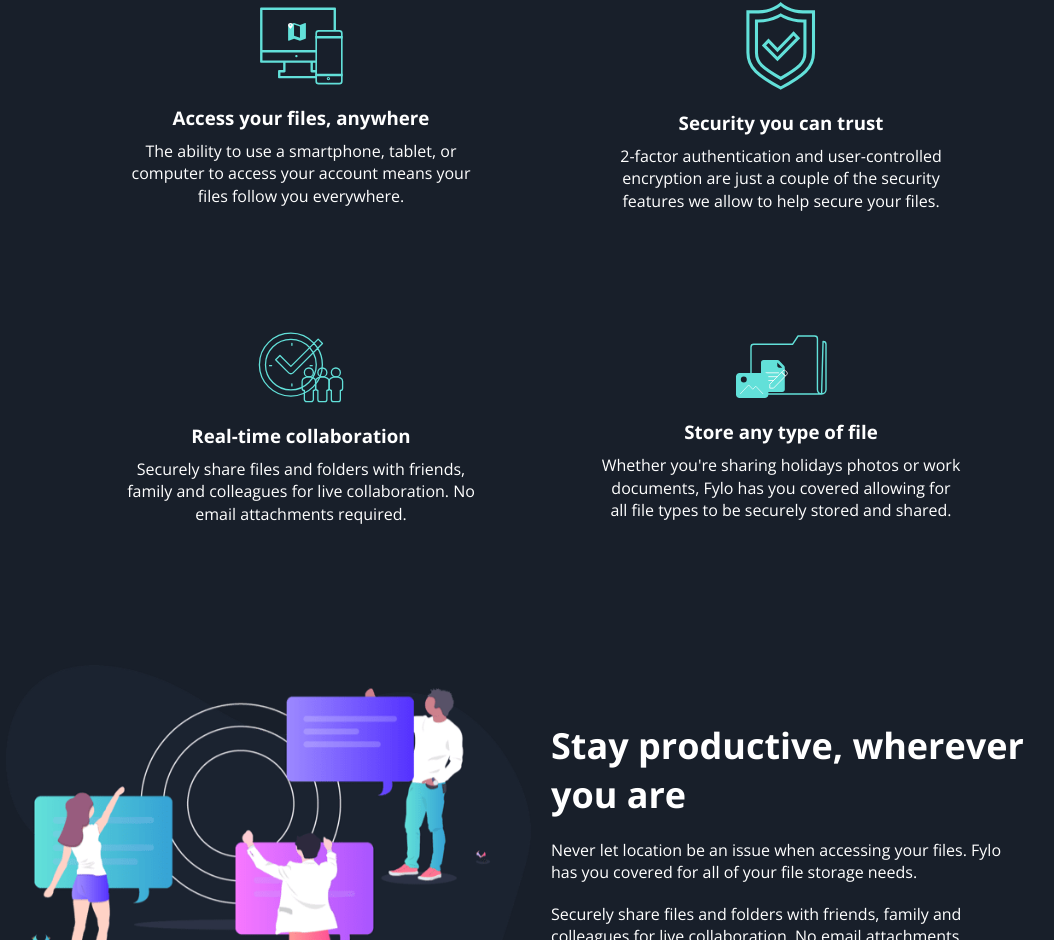
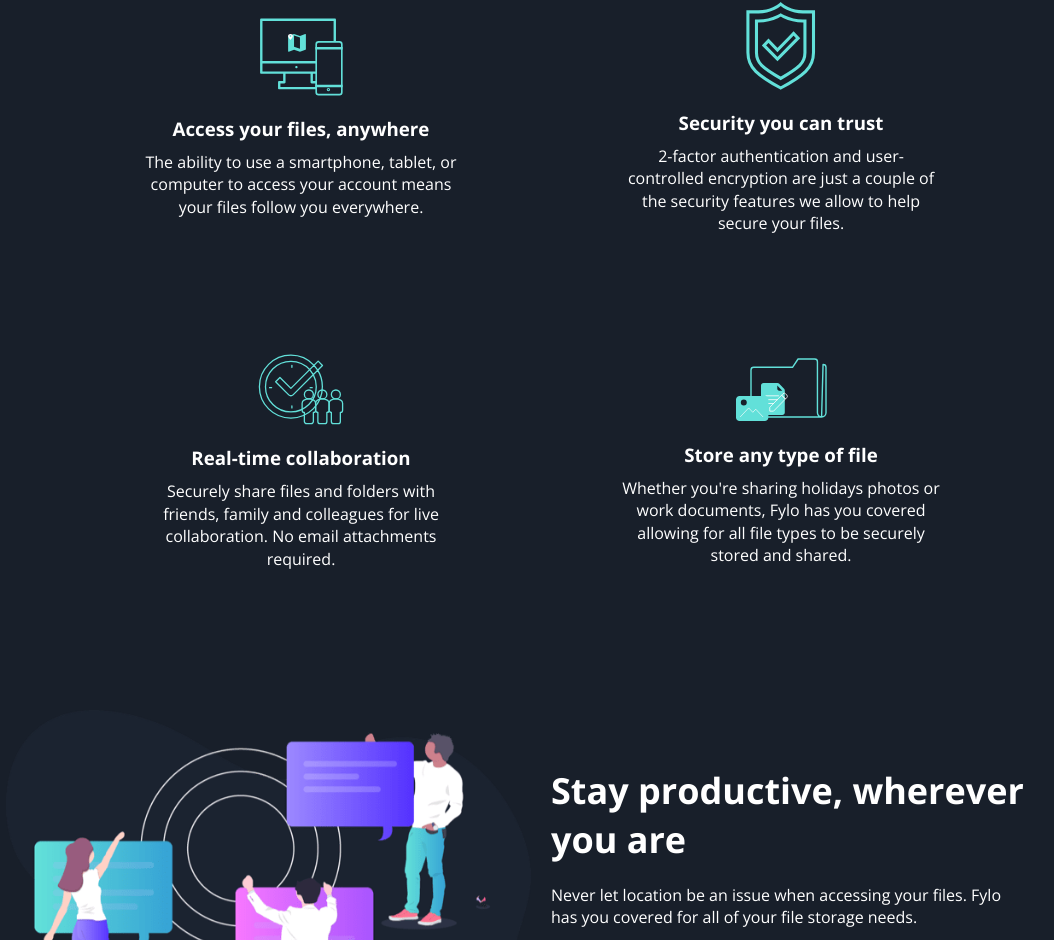
Before and after one commit to data-sets/fylo-dark-theme, a React (Create React App) app: page / in a window 1280 px wide. Shown: the part 1057-1997 px from the top of the page, without its empty margins (99-1153 px from the left). Built offline with nearby package versions, Linux system fonts and the light colour scheme.

Commit message:
added: testimonial

```diff
--- a/src/scss/globals/_main.scss
+++ b/src/scss/globals/_main.scss
@@ -126,6 +126,8 @@ button {
         }
         p {
           line-height: 1.4;
+          font-size: 1rem;
+          padding-inline: 20px;
         }
         h3 {
           padding-bottom: 10px;
```
Also changed, not shown: src/dist/style.css, 1 other file (tests, documents, lock files or other folders).
